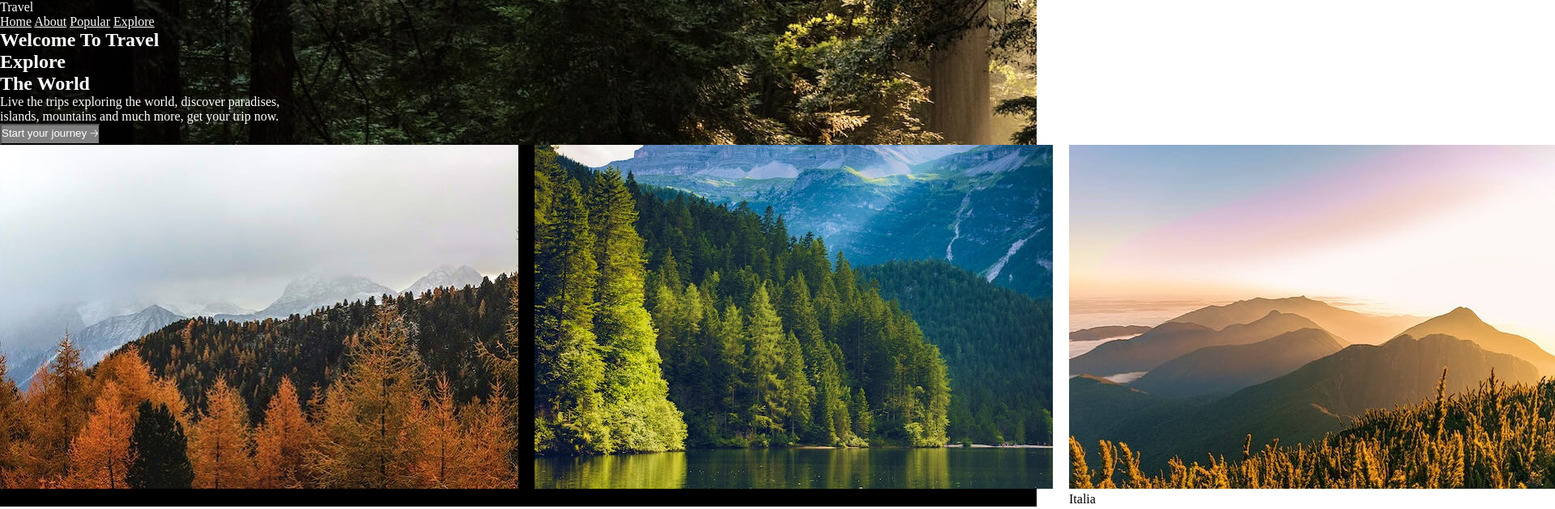
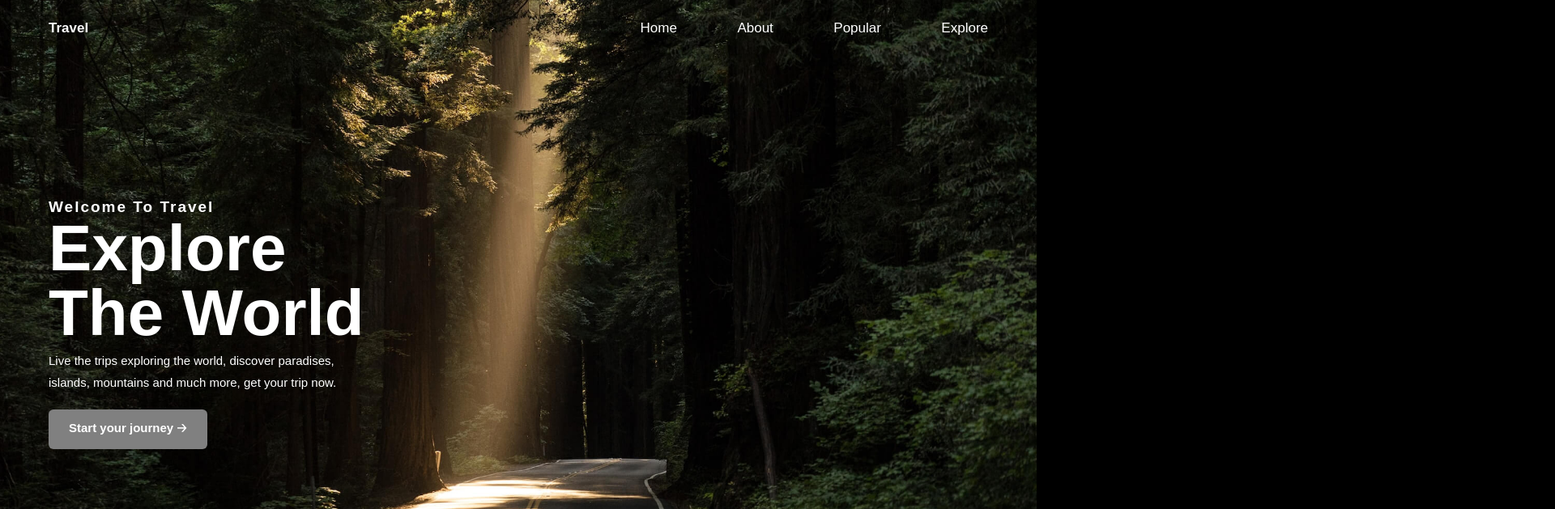
Before and after one commit to pedromp-hub/Website-HTML.CSS, a plain HTML site: page Index.html in a window 1280 px wide. Shown: the top 629 px of the page at 81% size, 1920 px wide, since content can reach past the window. Drawn offline with Linux system fonts and the light colour scheme.

Commit message:
header y nav terminado

```diff
--- a/style.css
+++ b/style.css
@@ -1,53 +1,113 @@
 * {
-    margin: 0;
-    padding: 0;
+    margin: 0;  /*Borra márgenes por defecto*/
+    padding: 0; /*Borra rellenos por defecto*/
+    box-sizing: border-box; /*Evita que el padding aumente el tamaño real del elemento*/
+    font-family: Arial, Helvetica, sans-serif;  /*Fuente general*/
+}
+
+body{
+    background-color: black;    /*Fondo negro para toda la página*/
+    color: white;   /*Texto blanco por defecto*/
 }
 
 .encabezado{
-    background-image: url(img/home-bg.jpg);
-}
-.encabezado .nav-izq{
-    text-align: left;
-    color: white;
-    display: flex;
+    height: 100vh;  /*Lo que ocupa la altura de la pantalla*/
+    background: url("img/home-bg.jpg") center/cover no-repeat; /*Imagen de fondo centrada y ajustada*/
+    position: relative; /*Posicion en la que se coloca*/
 }
 
-.encabezado .nav-drc a{
-    color: white;
-
+nav {
+    position: absolute; /*Para que se coloque encima de la imagen*/
+    top: 0; /*Para que se coloque en la parte superior*/
+    width: 100%; /*Ancho que va a ocupar*/
+    padding: 25px 60px; /*Espacios de rellenos dentro*/
+    display: flex; /*Para que se alineen horizontalmente*/
+    justify-content: space-between; /*Para que la derecha y la izquierda esten separadas*/
+    align-items: center; /*Alineación en el centro de manera vertical*/
 }
 
-.encabezado .header-title #title1{
-    color: white;
+.nav-izq p {
+    font-size: 17px; /*Tamaño del texto*/
+    font-weight: bold; /*Letra en negrita "gruesa"*/
 }
 
-.encabezado .header-title #title2{
-    color: white;
+.nav-drc a {
+    margin-left: 70px; /*Separacion*/
+    text-decoration: none; /*Quitar el subrayado*/
+    color: white; /*Color blanco del texto*/
+    font-size: 17px; /*Tamaño del texto*/
 }
 
-.encabezado .header-title #parrafo1{
-    color: white;
+.nav-drc a:hover {
+    color: gray; /*Aclarar color cuando pasamos ratón*/
 }
 
-.encabezado .header-title #boton1{
-    color: white;
-    background-color: gray;
+header {
+    height: 100%; /*Ocupar la altura del encabezado*/
+    display: flex; /*Alineación horizontalmente*/
+    align-items: center; /*Alinear en el centro verticalmente*/
+    padding-left: 60px; /*Distancia de separado de la izquierda*/
+}
+
+.header-title h1 {
+    font-size: 80px; /*Tamaño del texto*/
+    line-height: 1; /*Espacio entre lineas*/
+}
+
+.header-title h2 {
+    font-size: 19px; /*Tamaño del texto*/
+    letter-spacing: 2px; /*Separación entre letras*/
+}
+
+#parrafo1 {
+    font-size: 15px; /*Tamaño del texto*/
+    margin-top: 10px; /*Separacion por arriba*/
+}
+
+#boton1 {
+    margin-top: 25px; /*Separación con el texto*/
+    padding: 12px 25px; /*Tamaño del boton*/
+    border-radius: 6px; /*Curva de las esquinas del boton*/
+    border: none; /*Eliminar borde*/
+    background: gray; /*Color de fondo del boton*/
+    cursor: pointer; /*Poner la mano al pasar el ratón por encima*/
+}
+
+#boton1 p {
+    color: white; /*Color del texto de dentro del botón*/
+    font-weight: bold; /*Letras en negrita "gruesas" dentro del botón*/
+    font-size: 15px; /*Tamaño del texto*/
 }
 
 .gallery {
-  display: flex;
-  gap: 20px;
-  background-color: black;
+    display: flex; /*Alineacion horizontal*/
+    justify-content: center; /*centrar las imagenes*/
+    gap: 20px; /*Espacio entre las imagenes*/
+    padding: 40px 0; /*Espacio vertical alrededor*/
+    margin-top: -70px; /*La sube sobre la imagen del encabezado*/
 }
 
-.gallery1 {
-  position: relative;
-  width: 40px;
-  height: 40px;
-  border-radius: 10px;
+.gallery div {
+    position: relative; /*Colocar el texto encima*/
+    width: 330px; /*Ancho fijo*/
+    height: 150px; /*Alto fijo*/
+    border-radius: 12px; /*Redondeo de los bordes*/
+    overflow: hidden; /*Ocultar exceso de la imagen*/
+    cursor: pointer; /*Pone la mano al pasar el raton por encima*/
 }
 
-.gallery1 img {
-  width: 30%;
-  height: 30%;
+.gallery img {
+    width: 100%; /*Tamaño imagen adaptada al ancho del contenedor*/
+    height: 100%; /*Tamaño imagen adaptada al alto del contendor*/
+    object-fit: cover; /*Cortar imagen sin deformar*/
 }
+
+.gallery span {
+    position: absolute; /*Colocar el texto encima de la imagen*/
+    bottom: 10px; /*Separacion por abajo*/
+    left: 10px; /*Separación desde la izquierda*/
+    color: white; /*Color de el texto*/
+    font-weight: bold; /*Texto en negrita "grueso"*/
+    font-size: 19px; /*Tamaño del texto*/
+    text-shadow: 2px 2px 5px black; /*Sombra en el texto*/
+}
```
